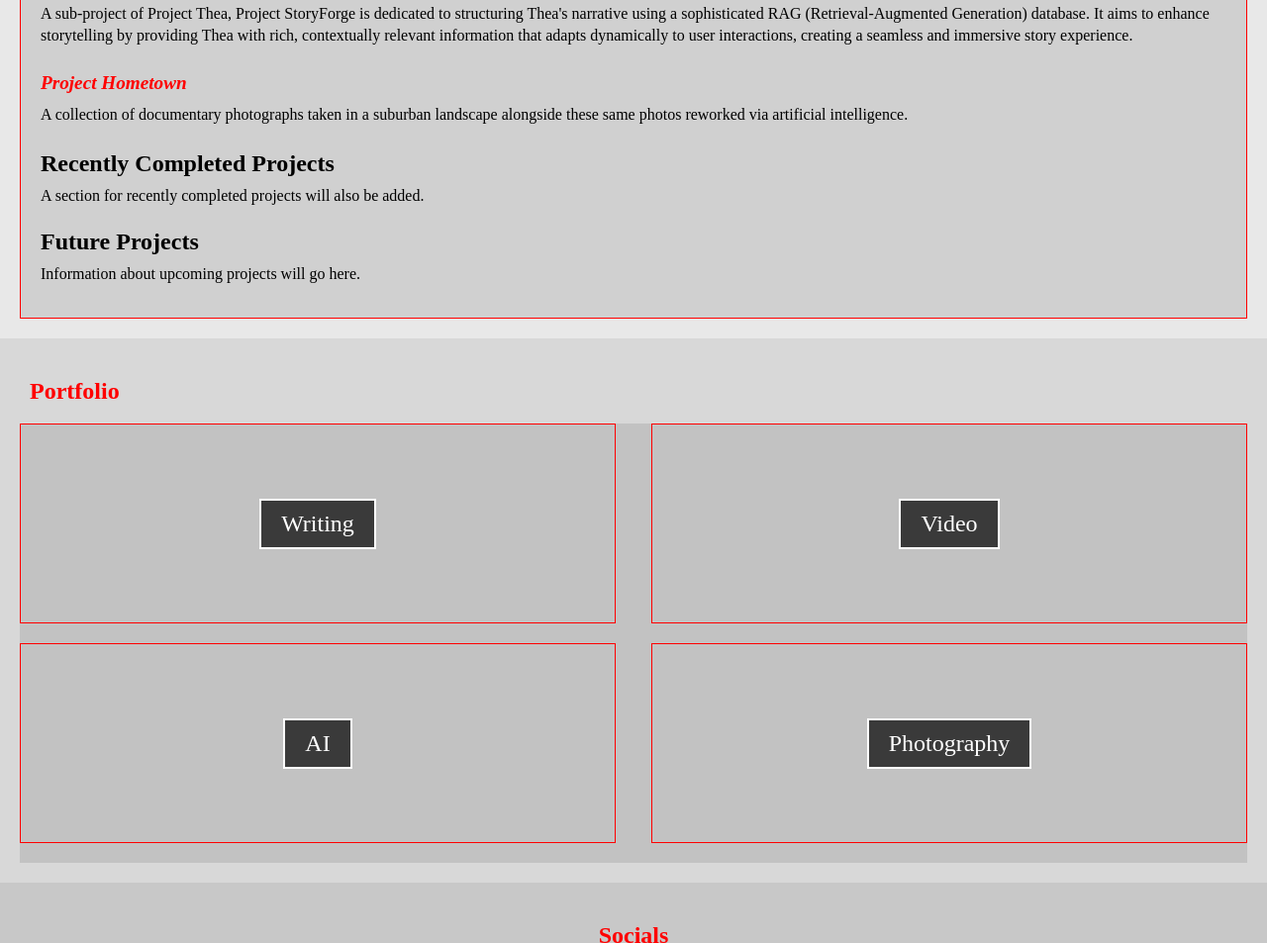
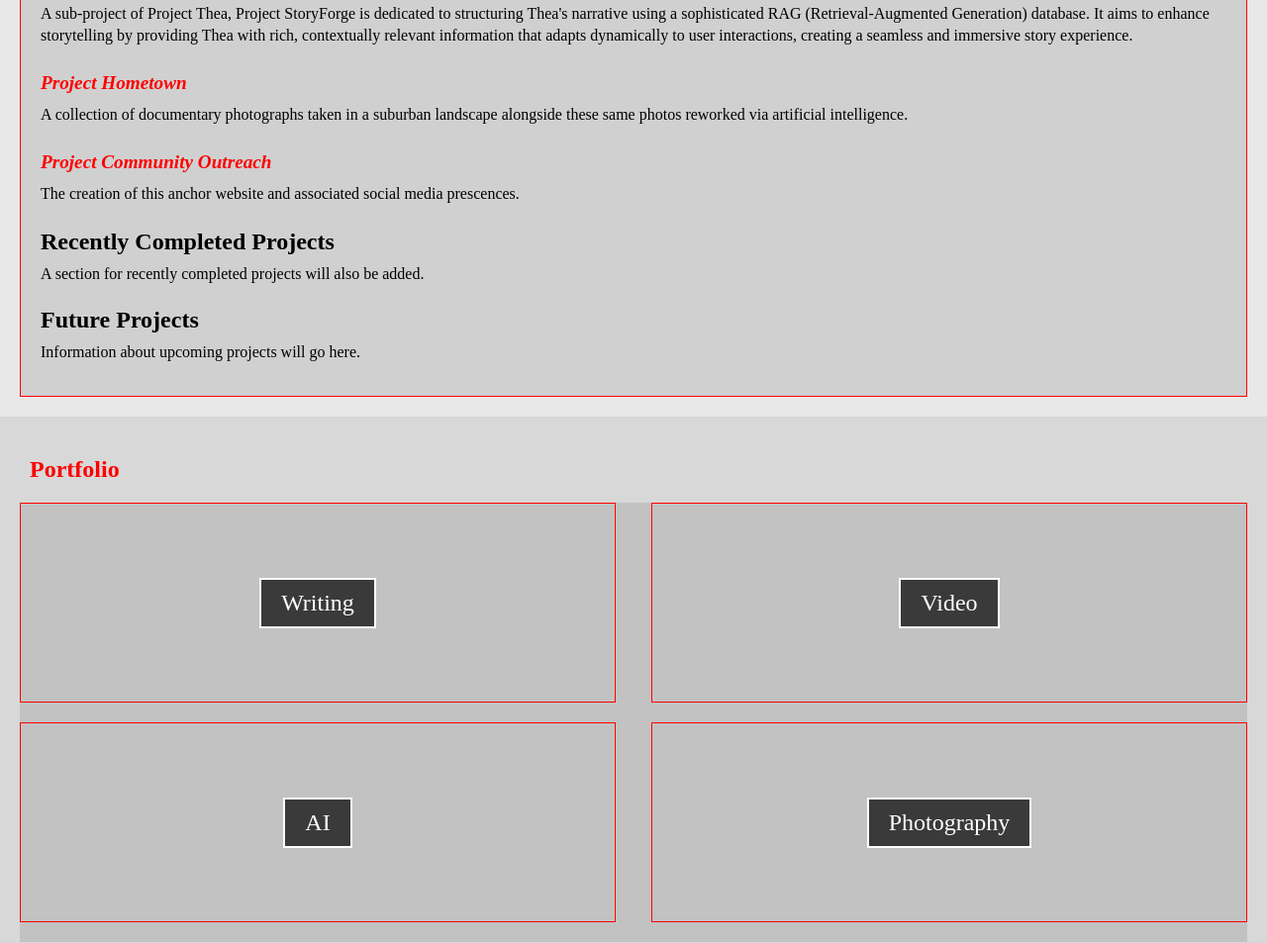
Before and after one commit to marblecube/gitHubPage, a plain HTML site: page index.html in a window 1280 px wide. Shown: the part 1663-2616 px from the top of the page at 99% size. Drawn offline with Linux system fonts and the light colour scheme.

Commit message:
updated projects section

```diff
--- a/index.html
+++ b/index.html
@@ -100,7 +100,15 @@
         <h4>Project Hometown</h4>
         <p>A collection of documentary photographs taken in a suburban landscape alongside these same photos reworked via artificial intelligence.</p>
       </div>
+
+      <!-- Project Community Outreach -->
+      <div class="project">
+        <h4>Project Community Outreach</h4>
+        <p>The creation of this anchor website and associated social media prescences.</p>
+      </div>
     </div>
+
+
     <!-- Recently Completed Projects -->
     <div class="recently-completed-projects">
       <h3>Recently Completed Projects</h3>
```
